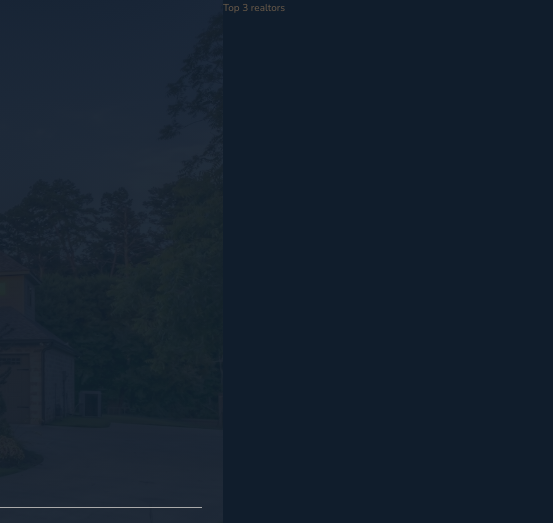
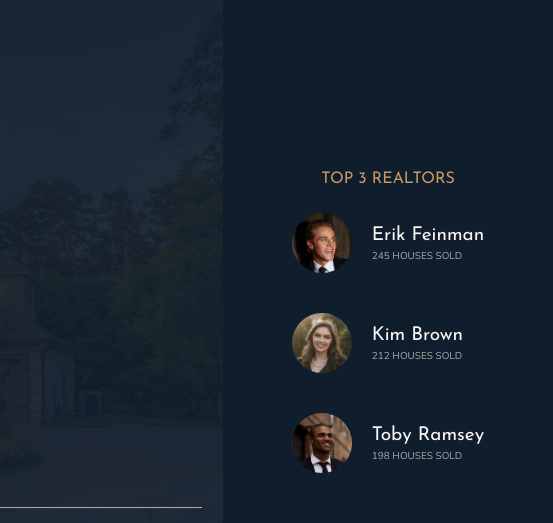
Before and after one commit to Chen-Abudi/Nexter, a website: page index.html in a window 1280 px wide. Shown: the top 523 px of the page, 727-1280 px from the left. Drawn offline with nearby package versions, Linux system fonts and the light colour scheme.

Commit message:
feat: Added content to realtors (#8)

```diff
--- a/index.html
+++ b/index.html
@@ -44,7 +44,38 @@
       </div>
     </header>
     <!-- Realtors -->
-    <div class="realtors">Top 3 realtors</div>
+    <div class="realtors">
+      <h3 class="heading-3">Top 3 Realtors</h3>
+      <div class="realtors__list">
+        <img
+          src="assets/images/realtors/realtor-1.jpeg"
+          alt="Realtor 1"
+          class="realtors__image"
+        />
+        <div class="realtors__details">
+          <h4 class="heading-4 heading-4--light">Erik Feinman</h4>
+          <p class="realtors__sold">245 houses sold</p>
+        </div>
+        <img
+          src="assets/images/realtors/realtor-2.jpeg"
+          alt="Realtor 2"
+          class="realtors__image"
+        />
+        <div class="realtors__details">
+          <h4 class="heading-4 heading-4--light">Kim Brown</h4>
+          <p class="realtors__sold">212 houses sold</p>
+        </div>
+        <img
+          src="assets/images/realtors/realtor-3.jpeg"
+          alt="Realtor 3"
+          class="realtors__image"
+        />
+        <div class="realtors__details">
+          <h4 class="heading-4 heading-4--light">Toby Ramsey</h4>
+          <p class="realtors__sold">198 houses sold</p>
+        </div>
+      </div>
+    </div>
     <!-- Features Section -->
     <section class="features">
       <div class="feature">
--- a/sass/_realtors.scss
+++ b/sass/_realtors.scss
@@ -1,4 +1,31 @@
 .realtors {
   background-color: $color-secondary;
   grid-column: col-start 7 / full-end;
+  padding: 3rem;
+
+  display: grid;
+  align-content: center;
+  justify-content: center;
+  justify-items: center;
+  row-gap: 2rem;
+
+  &__list {
+    display: grid;
+    grid-template-columns: min-content max-content;
+    column-gap: 2rem;
+    row-gap: 5vh;
+    align-items: center;
+  }
+
+  &__image {
+    width: 6rem;
+    border-radius: 50%;
+    display: block;
+  }
+
+  &__sold {
+    text-transform: uppercase;
+    color: $color-grey-light-2;
+    margin-top: -3px;
+  }
 }
```
Also changed, not shown: css/style.css.
